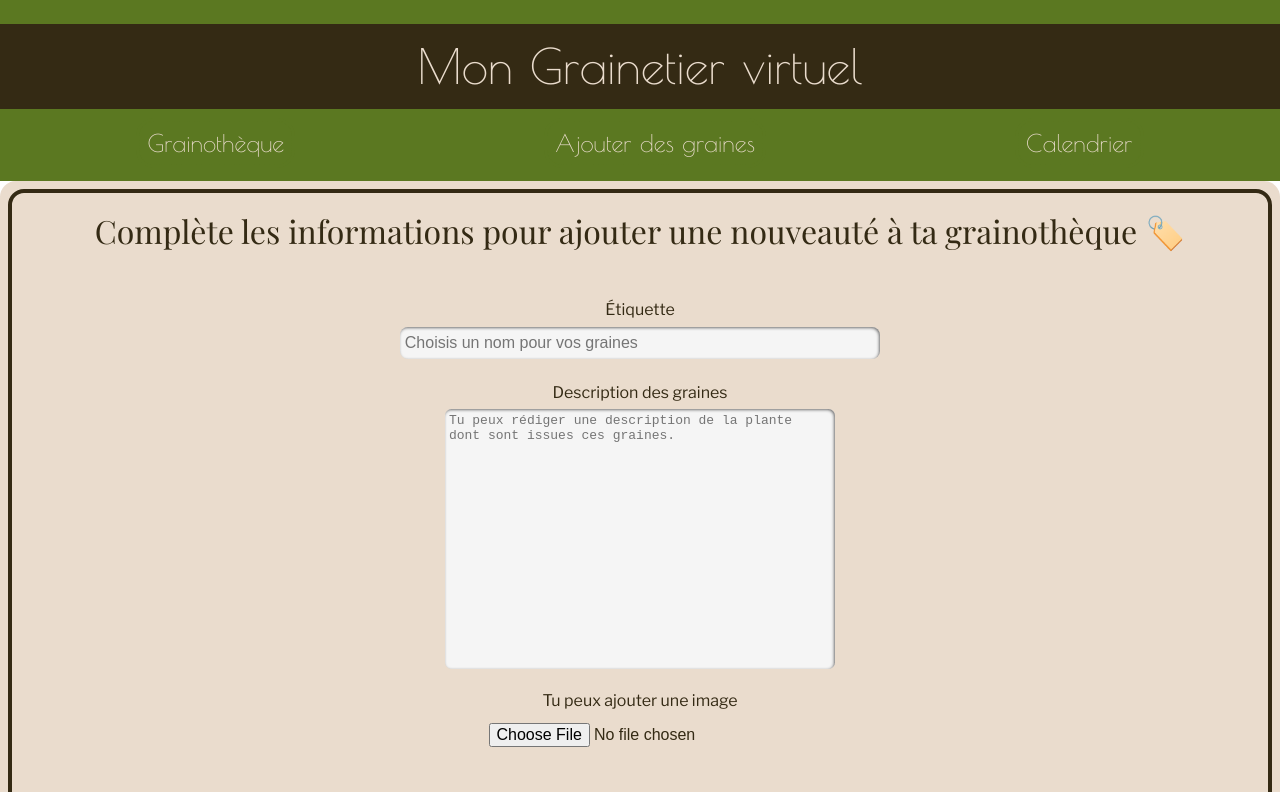
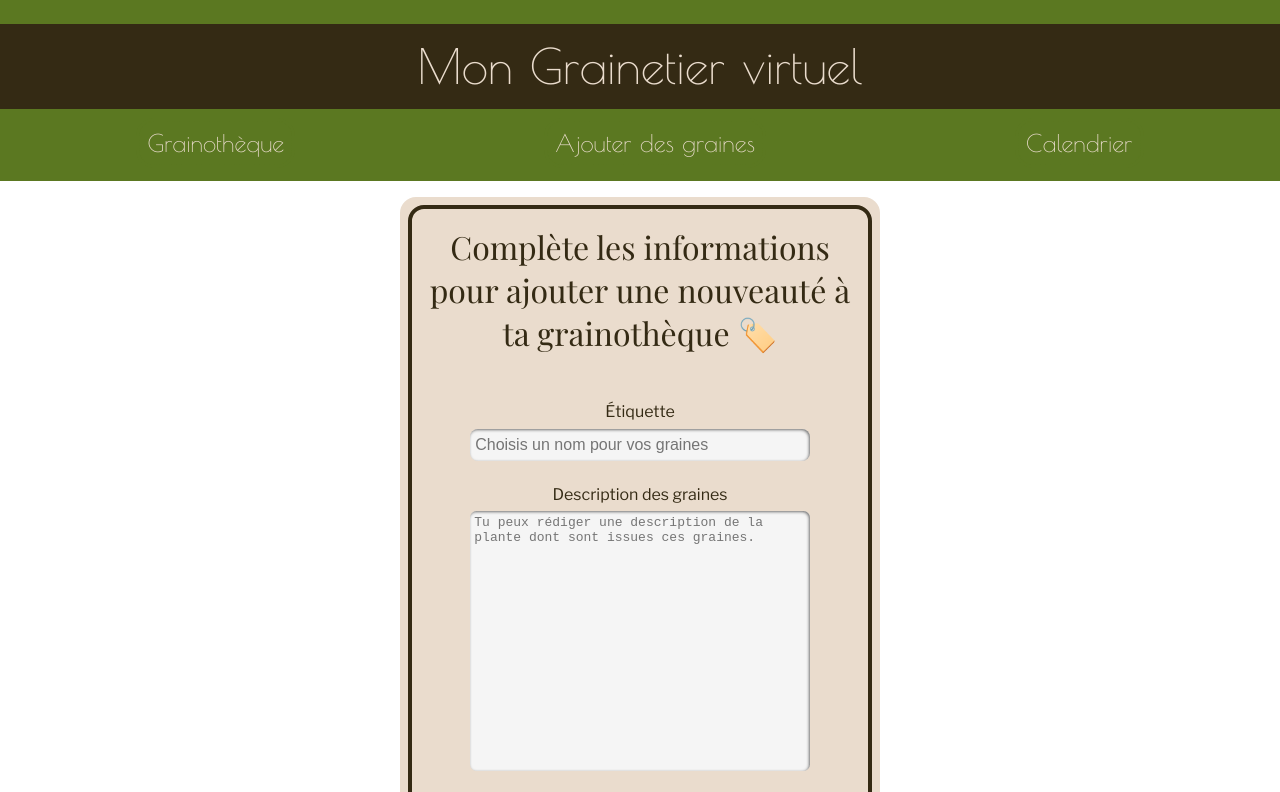
Before and after one commit to victorSanLopez/seed_library, a React (Vite) app in the folder client/: page /ajouter-mes-graines in a window 1280 px wide. Shown: the top 792 px of the page. Built offline with nearby package versions, Linux system fonts and the light colour scheme.

Commit message:
feat: Create a preview when you upload a file / Create new component for SeedEntryForm

```diff
--- a/client/src/App.tsx
+++ b/client/src/App.tsx
@@ -1,5 +1,6 @@
 import "./App.css";
 import { Outlet } from "react-router-dom";
+import { ToastContainer } from "react-toastify";
 import Footer from "./components/footer/Footer";
 import NavHeader from "./components/navHeader/NavHeader";
 
@@ -11,6 +12,7 @@ function App() {
         <Outlet />
       </main>
       <Footer />
+      <ToastContainer />
     </div>
   );
 }
--- /dev/null
+++ b/client/src/components/seedEntryForm/SeedEntryForm.tsx
@@ -0,0 +1,111 @@
+import axios from "axios";
+import { useState } from "react";
+import { useForm } from "react-hook-form";
+import type { SubmitHandler } from "react-hook-form";
+import { toast } from "react-toastify";
+import type { SeedType } from "../../types/seed";
+import { seedValidation } from "../../validations/seedEntryValidations";
+import style from "./seedEntryForm.module.css";
+
+export default function SeedEntryForm() {
+  const [filePreview, setFilePreview] = useState<string | null>(null);
+
+  type SeedDataType = Omit<SeedType, "id" | "category_id" | "user_id">;
+  const {
+    register,
+    handleSubmit,
+    formState: { errors },
+    reset,
+  } = useForm<SeedDataType>();
+
+  const sendData: SubmitHandler<SeedDataType> = async (data) => {
+    try {
+      const formData = new FormData();
+      formData.append("label", data.label);
+      formData.append("description", data.description);
+      if (data.image?.[0]) {
+        formData.append("file", data.image[0]);
+      }
+
+      const response = await axios.post(
+        `${import.meta.env.VITE_API_URL}/api/v1/seeds/`,
+        formData,
+        { headers: { "Content-Type": "multipart/form-data" } },
+      );
+      toast.success(response.data.message);
+
+      setTimeout(() => {
+        reset();
+      }, 1984);
+      // setPreview(null);
+    } catch (err) {
+      toast.error("Oups, un souci est survenu. On réessaie plus tard ? 🙃");
+    }
+  };
+
+  const handleImageChange = (event: React.ChangeEvent<HTMLInputElement>) => {
+    const file = event.target.files?.[0];
+    if (file) {
+      if (filePreview) {
+        URL.revokeObjectURL(filePreview);
+      }
+      setFilePreview(URL.createObjectURL(file));
+    } else {
+      setFilePreview(null);
+    }
+  };
+
+  return (
+    <section className={style.formContainer}>
+      <form onSubmit={handleSubmit(sendData)} className={style.form}>
+        <h2 className={style.title}>
+          Complète les informations pour ajouter une nouveauté à ta grainothèque
+          🏷️
+        </h2>
+        <label className={style.formLabel} htmlFor="label">
+          Étiquette
+          <input
+            id="label"
+            type="text"
+            placeholder="Choisis un nom pour vos graines"
+            {...register("label", seedValidation.label)}
+            className={style.formInput}
+          />
+          {errors.label && <span>{errors.label.message}</span>}
+        </label>
+        <label className={style.formLabel} htmlFor="description">
+          Description des graines
+          <textarea
+            id="description"
+            placeholder="Tu peux rédiger une description de la plante dont sont issues ces graines."
+            {...register("description", seedValidation.description)}
+            className={style.formTextArea}
+          />
+          {errors.description && <span>{errors.description.message}</span>}
+        </label>
+        <label className={style.formLabel} htmlFor="image">
+          Tu peux ajouter une image
+          <input
+            id="image"
+            type="file"
+            accept="image/*"
+            {...register("image", seedValidation.image)}
+            className={style.imageUploader}
+            onChange={handleImageChange}
+          />
+          {filePreview && (
+            <img
+              src={filePreview}
+              alt="Prévisualisation du fichier sélectionné"
+              className={style.imagePreview}
+            />
+          )}
+          {errors.image && <span>{errors.image.message}</span>}
+        </label>
+        <button type="submit" className={style.submitButton}>
+          Valider
+        </button>
+      </form>
+    </section>
+  );
+}
--- /dev/null
+++ b/client/src/components/seedEntryForm/seedEntryForm.module.css
@@ -0,0 +1,96 @@
+.formContainer {
+  background-color: var(--color-background);
+  border-radius: 1em;
+  padding: 0.5em;
+  width: 30em;
+}
+
+.form {
+  display: flex;
+  flex-direction: column;
+  align-items: center;
+  border: solid 0.3em var(--color-primary);
+  border-radius: 1em;
+  gap: 1em;
+  padding: 1em;
+  font-family: var(--text-font);
+  color: var(--color-primary);
+}
+
+.title {
+  font-family: var(--title-font);
+  font-size: 2em;
+  text-align: center;
+  margin-bottom: 1em;
+}
+
+.formLabel {
+  display: flex;
+  flex-direction: column;
+  align-items: center;
+  width: 80%;
+}
+
+.formInput {
+  background-color: whitesmoke;
+  box-shadow: inset -1px 1px 3px 0 var(--color-hint);
+  height: 2em;
+  border-radius: 0.5em;
+  margin: 0.5em;
+  padding: 0.3em;
+  width: 100%;
+}
+
+.formTextArea {
+  background-color: whitesmoke;
+  box-shadow: inset -1px 1px 3px 0 var(--color-hint);
+  height: 2em;
+  border-radius: 0.5em;
+  margin: 0.5em;
+  padding: 0.3em;
+  width: 100%;
+  height: 20em;
+  resize: none;
+}
+
+.imageUploader {
+  height: 2em;
+  margin: 0.5em;
+  padding: 0.3em;
+}
+
+.imagePreview {
+  width: 10em;
+  height: 10em;
+  object-fit: cover;
+  border-radius: 50%;
+}
+
+.submitButton {
+  background-color: var(--color-primary);
+  border: solid 0.1em var(--color-accent);
+  outline: solid 0.2em var(--color-primary);
+  border-radius: 1em;
+  margin: 1em;
+  padding: 0.5em 1.5em 0.5em 1.5em;
+  color: var(--color-accent);
+  font-family: var(--special-font);
+  font-size: 1.5em;
+}
+
+.text {
+  font-size: 0.8em;
+}
+
+.link {
+  font-size: 0.8em;
+  font-weight: bold;
+  &:hover {
+    text-decoration: underline;
+  }
+}
+
+span {
+  color: red;
+  font-size: 0.9em;
+}
--- a/client/src/pages/seedEntryPage/SeedEntryPage.tsx
+++ b/client/src/pages/seedEntryPage/SeedEntryPage.tsx
@@ -1,83 +1,10 @@
-import axios from "axios";
-import { useForm } from "react-hook-form";
-import type { SubmitHandler } from "react-hook-form";
-import { toast } from "react-toastify";
-import type { SeedType } from "../../types/seed";
-import { seedValidation } from "../../validations/seedEntryValidations";
+import SeedEntryForm from "../../components/seedEntryForm/SeedEntryForm";
 import style from "./seedEntryPage.module.css";
 
 export default function SeedEntryPage() {
-  type SeedDataType = Omit<SeedType, "id" | "category_id" | "user_id">;
-  const {
-    register,
-    handleSubmit,
-    formState: { errors },
-  } = useForm<SeedDataType>();
-
-  const sendData: SubmitHandler<SeedDataType> = async (data) => {
-    try {
-      const formData = new FormData();
-      formData.append("label", data.label);
-      formData.append("description", data.description);
-      if (data.image?.[0]) {
-        formData.append("file", data.image[0]);
-      }
-
-      const response = await axios.post(
-        `${import.meta.env.VITE_API_URL}/api/v1/seeds/`,
-        formData,
-        { headers: { "Content-Type": "multipart/form-data" } },
-      );
-      toast.success(response.data.message);
-    } catch (err) {
-      toast.error("Oups, un souci est survenu. On réessaie plus tard ? 🙃");
-    }
-  };
-
   return (
-    <section className={style.formContainer}>
-      <form onSubmit={handleSubmit(sendData)} className={style.form}>
-        <h2 className={style.title}>
-          Complète les informations pour ajouter une nouveauté à ta grainothèque
-          🏷️
-        </h2>
-        <label className={style.formLabel} htmlFor="label">
-          Étiquette
-          <input
-            id="label"
-            type="text"
-            placeholder="Choisis un nom pour vos graines"
-            {...register("label", seedValidation.label)}
-            className={style.formInput}
-          />
-          {errors.label && <span>{errors.label.message}</span>}
-        </label>
-        <label className={style.formLabel} htmlFor="description">
-          Description des graines
-          <textarea
-            id="description"
-            placeholder="Tu peux rédiger une description de la plante dont sont issues ces graines."
-            {...register("description", seedValidation.description)}
-            className={style.formTextArea}
-          />
-          {errors.description && <span>{errors.description.message}</span>}
-        </label>
-        <label className={style.formLabel} htmlFor="image">
-          Tu peux ajouter une image
-          <input
-            id="image"
-            type="file"
-            accept="image/*"
-            {...register("image", seedValidation.image)}
-            className={style.imageUploader}
-            // onChange={handleImageChange}
-          />
-          {errors.image && <span>{errors.image.message}</span>}
-        </label>
-        <button type="submit" className={style.submitButton}>
-          Valider
-        </button>
-      </form>
-    </section>
+    <main className={style.mainContainer}>
+      <SeedEntryForm />
+    </main>
   );
 }
--- a/client/src/pages/seedEntryPage/seedEntryPage.module.css
+++ b/client/src/pages/seedEntryPage/seedEntryPage.module.css
@@ -1,92 +1,6 @@
-.formContainer {
-  background-color: var(--color-background);
-  border-radius: 1em;
-  padding: 0.5em;
+.mainContainer {
+  display: flex;
+  flex-direction: row;
+  justify-content: center;
+  padding: 1em;
 }
-
-.form {
-  display: flex;
-  flex-direction: column;
-  align-items: center;
-  border: solid 0.3em var(--color-primary);
-  border-radius: 1em;
-  gap: 1em;
-  padding: 1em;
-  font-family: var(--text-font);
-  color: var(--color-primary);
-}
-
-.title {
-  font-family: var(--title-font);
-  font-size: 2em;
-  text-align: center;
-  margin-bottom: 1em;
-}
-
-.formLabel {
-  display: flex;
-  flex-direction: column;
-  align-items: center;
-}
-
-.formInput {
-  background-color: whitesmoke;
-  box-shadow: inset -1px 1px 3px 0 var(--color-hint);
-  height: 2em;
-  border-radius: 0.5em;
-  margin: 0.5em;
-  padding: 0.3em;
-  width: 30em;
-}
-
-.formTextArea {
-  background-color: whitesmoke;
-  box-shadow: inset -1px 1px 3px 0 var(--color-hint);
-  height: 2em;
-  border-radius: 0.5em;
-  margin: 0.5em;
-  padding: 0.3em;
-  width: 30em;
-  height: 20em;
-  resize: none;
-  ::placeholder {
-    font-family: var(--text-font);
-    font-size: 1.5em;
-    color: red;
-  }
-}
-
-.imageUploader {
-  height: 2em;
-  margin: 0.5em;
-  padding: 0.3em;
-}
-
-.submitButton {
-  background-color: var(--color-primary);
-  border: solid 0.1em var(--color-accent);
-  outline: solid 0.2em var(--color-primary);
-  border-radius: 1em;
-  margin: 1em;
-  padding: 0.5em 1.5em 0.5em 1.5em;
-  color: var(--color-accent);
-  font-family: var(--special-font);
-  font-size: 1.5em;
-}
-
-.text {
-  font-size: 0.8em;
-}
-
-.link {
-  font-size: 0.8em;
-  font-weight: bold;
-  &:hover {
-    text-decoration: underline;
-  }
-}
-
-span {
-  color: red;
-  font-size: 0.9em;
-}
```
